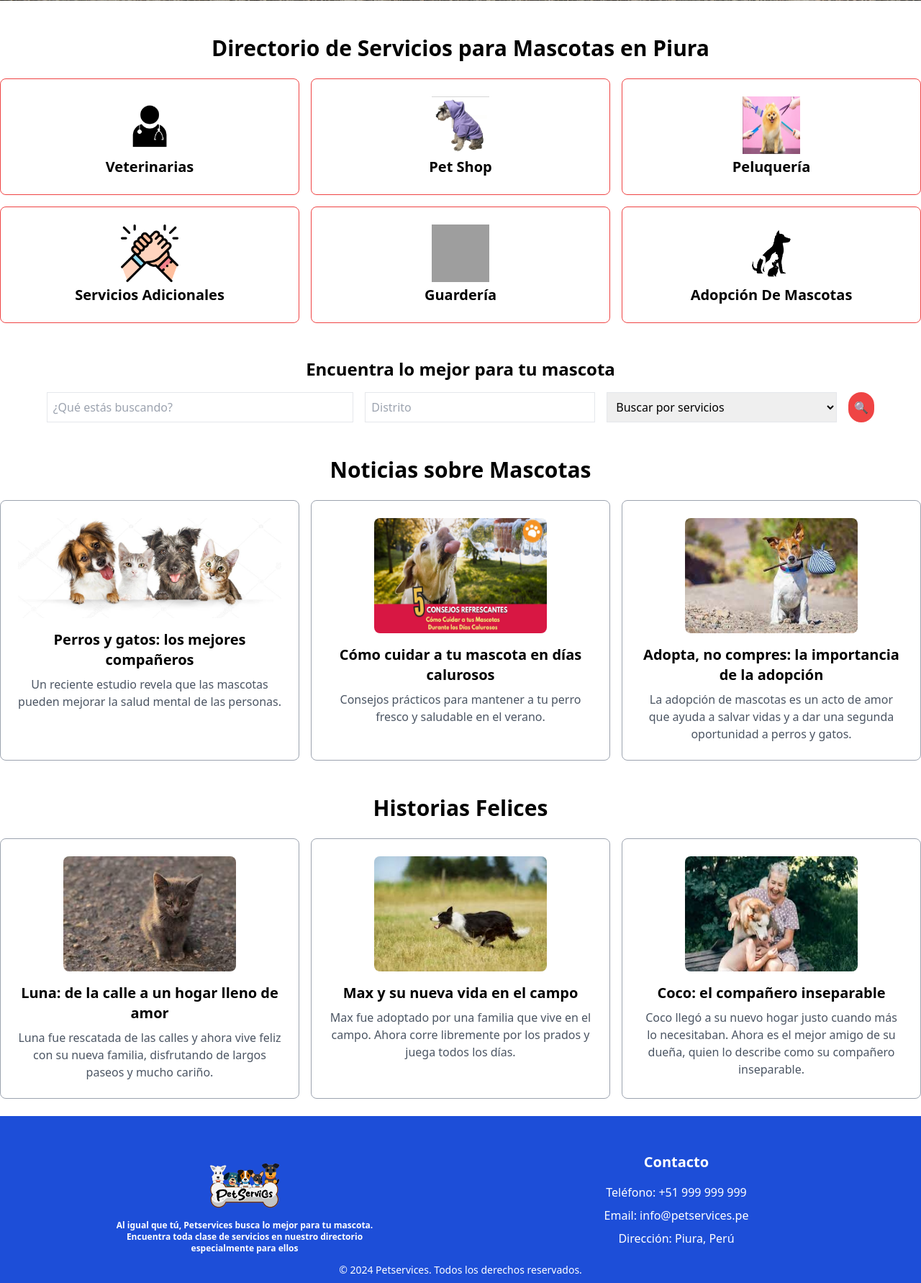
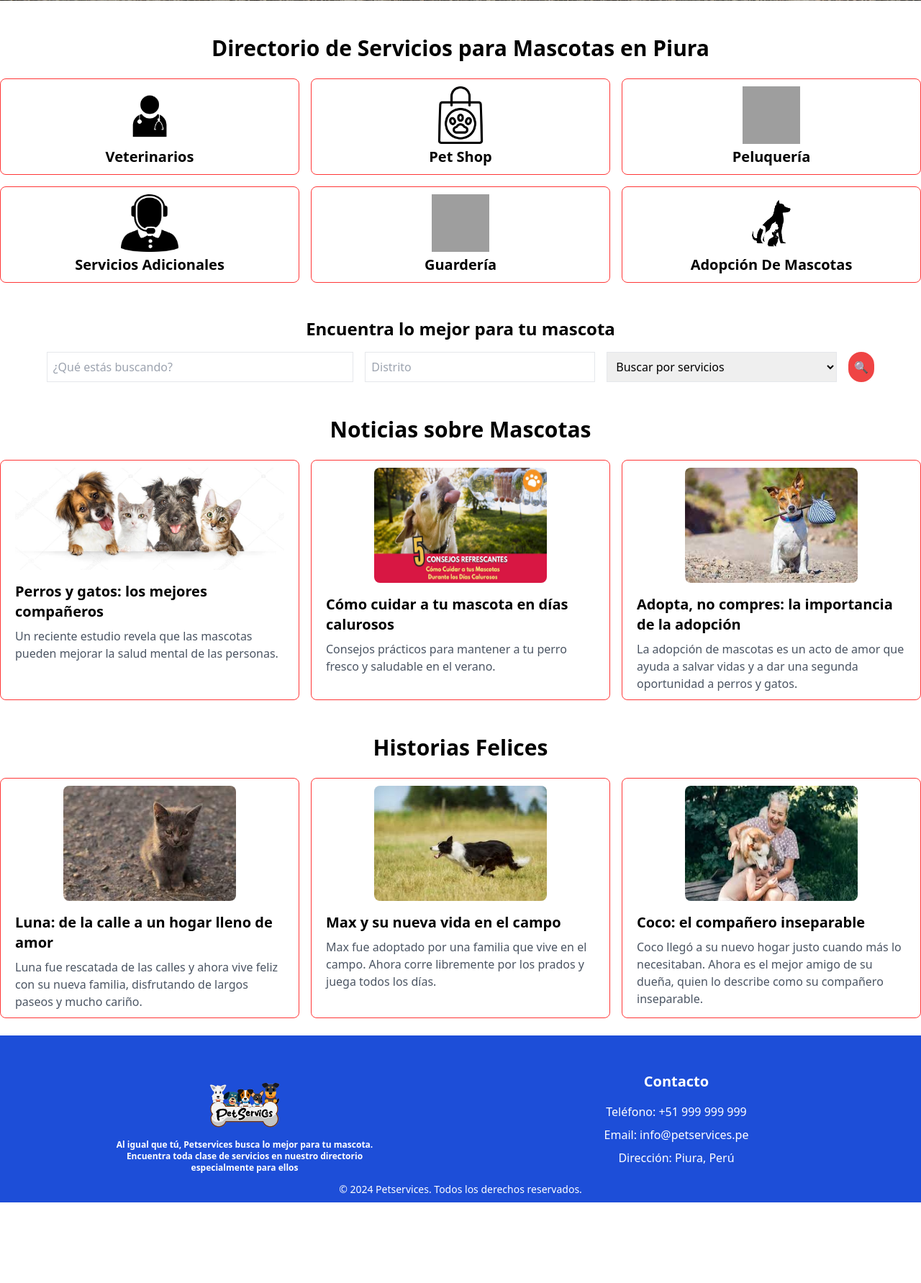
Before and after one commit to Maczz09/PetServices, a PHP site: page /petservices/html/index.php in a window 1280 px wide. Shown: the part 663-2446 px from the top of the page at 72% size. After the commit the page ends 2334 px from the top, so only its background shows below. Run offline with PHP 8.4, Linux system fonts and the light colour scheme; some libraries are stand-ins or nearby versions; grey boxes are pictures that could not be loaded.

Commit message:
modificaciones del Index y nuevas imagenes y estilos css

```diff
--- a/src/fronted/css/style.css
+++ b/src/fronted/css/style.css
@@ -19,3 +19,32 @@
 .banner img.active {
   opacity: 1;
 }
+
+
+/* Estilo para los botones */
+.button {
+background-color: #fff; /* Color de fondo original */
+border: 1px solid #FF3737; /* Borde rojo */
+border-radius: 0.5rem; /* Radio de esquina */
+padding: 10px 20px;
+font-size: 16px;
+cursor: pointer; /* Cambia el cursor a una mano */
+transition: transform 0.5s ease; /* Transición suave */
+}
+
+/* Estilo para los botones al pasar el cursor */
+.button:hover {
+transform: scale(1.05); /* Aumenta el tamaño en un 10% */
+background-color: #87CEEB; /* Color celeste */
+}
+
+/* Estilo para el texto y la imagen dentro del botón */
+.button:hover a {
+color: #fff; /* Color de texto blanco */
+}
+
+
+
+.button:hover h3 {
+color: #fff; /* Color de texto blanco */
+}
--- a/src/fronted/html/index.php
+++ b/src/fronted/html/index.php
@@ -43,42 +43,45 @@
                     </h2>
                     <div class="grid grid-cols-1 sm:grid-cols-2 lg:grid-cols-3 gap-4">
                         <!-- Tarjetas -->
-                        <div class="border border-red-500 p-6 rounded-lg text-center">
-                            <a href="veterinarias.php">
+                        <button class="button">
+                        <a href="veterinarios.php">
                                 <img src="../images/doctor.png" alt="Veterinarias" class="h-20 w-20 mb-1 mx-auto" />
-                                <h3 class="text-xl font-bold">Veterinarias</h3>
+                                <h3 class="text-xl font-bold">Veterinarios</h3>
                             </a>
-                        </div>
-                        <div class="border border-red-500 p-6 rounded-lg text-center">
+
+                        </button>
+                        <button class="button">
                             <a href="petshop.php">
-                                <img src="../images/Ropa.jpg" alt="Pet Shop" class="h-20 w-20 mb-1 mx-auto" />
+                                <img src="../images/pet-shopicon.png" alt="Pet Shop" class="h-20 w-20 mb-1 mx-auto" />
                                 <h3 class="text-xl font-bold">Pet Shop</h3>
                             </a>
-                        </div>
-                        <div class="border border-red-500 p-6 rounded-lg text-center">
-                            <a href="../peluqueria.php">
-                                <img src="../images/Peluqueria de perros.jpg" alt="Lugares Pet Friendly" class="h-20 w-20 mb-1 mx-auto" />
+                        </button>
+
+                        <button class="button">
+                            <a href="peluqueria.php">
+                                <img src="../images/peluqueríaperros.png" alt="Lugares Pet Friendly" class="h-20 w-20 mb-1 mx-auto" />
                                 <h3 class="text-xl font-bold">Peluquería</h3>
                             </a>
-                        </div>
-                        <div class="border border-red-500 p-6 rounded-lg text-center">
+                        </button>
+
+                        <button class="button">
                             <a href="servicios_adicionales.php">
                                 <img src="../images/ayuda.png" alt="Servicios Adicionales" class="h-20 w-20 mb-1 mx-auto" />
                                 <h3 class="text-xl font-bold">Servicios Adicionales</h3>
                             </a>
-                        </div>
-                        <div class="border border-red-500 p-6 rounded-lg text-center">
+                        </button>
+                        <button class="button">
                             <a href="guarderia.php">
                                 <img src="../images/signo-de-hotel-para-mascotas.png" alt="Guardería" class="h-20 w-20 mb-1 mx-auto" />
                                 <h3 class="text-xl font-bold">Guardería</h3>
                             </a>
-                        </div>
-                        <div class="border border-red-500 p-6 rounded-lg text-center">
+                        </button>
+                        <button class="button">
                             <a href="adopcion.php">
                                 <img src="../images/perro y gato.png" alt="Adopción De Mascotas" class="h-20 w-20 mb-1 mx-auto" />
                                 <h3 class="text-xl font-bold">Adopción De Mascotas</h3>
                             </a>
-                        </div>
+                        </button>
                     </div>
                 </section>
                 <!-- Barra de búsqueda -->
@@ -106,7 +109,7 @@
                     </h2>
                     <div class="grid grid-cols-1 sm:grid-cols-2 lg:grid-cols-3 gap-4">
                         <!-- Noticia 1 -->
-                        <article class="border border-gray-400 p-6 rounded-lg text-center bg-white">
+                        <article class="button">
                             <img src="../images/perroygatojuntos.jpg" alt="Noticia sobre mascotas"
                                 class=" mx-auto mb-4 rounded-lg" />
                             <h3 class="text-xl font-bold mb-2">
@@ -118,7 +121,7 @@
                             </p>
                         </article>
                         <!-- Noticia 2 -->
-                        <article class="border border-gray-400 p-6 rounded-lg text-center bg-white">
+                        <article class="button">
                             <img src="../images/Consejos-refrescantes-dias-calurosos.jpg" alt="Noticia sobre mascotas"
                                 class="h-40 w-60 mx-auto mb-4 rounded-lg" />
                             <h3 class="text-xl font-bold mb-2">
@@ -130,7 +133,7 @@
                             </p>
                         </article>
                         <!-- Noticia 3 -->
-                        <article class="border border-gray-400 p-6 rounded-lg text-center bg-white">
+                        <article class="button">
                             <img src="../images/adoptar.jpeg" alt="Noticia sobre mascotas"
                                 class="h-40 w-60 mx-auto mb-4 rounded-lg" />
                             <h3 class="text-xl font-bold mb-2">
@@ -150,7 +153,7 @@
                     </h2>
                     <div class="grid grid-cols-1 sm:grid-cols-2 lg:grid-cols-3 gap-4">
                         <!-- Historia 1 -->
-                        <article class="border border-gray-400 p-6 rounded-lg text-center bg-white">
+                        <article class="button">
                             <img src="../images/gatocallejero.jpeg" alt="Historias Felices"
                                 class="h-40 w-60 mx-auto mb-4 rounded-lg" />
                             <h3 class="text-xl font-bold mb-2">
@@ -162,7 +165,7 @@
                             </p>
                         </article>
                         <!-- Historia 2 -->
-                        <article class="border border-gray-400 p-6 rounded-lg text-center bg-white">
+                        <article class="button">
                             <img src="../images/perrodecampo.jpeg" alt="Historias Felices"
                                 class="h-40 w-60 mx-auto mb-4 rounded-lg" />
                             <h3 class="text-xl font-bold mb-2">
@@ -175,7 +178,7 @@
                             </p>
                         </article>
                         <!-- Historia 3 -->
-                        <article class="border border-gray-400 p-6 rounded-lg text-center bg-white">
+                        <article class="button">
                             <img src="../images/perroconabuela.jpeg" alt="Historias Felices"
                                 class="h-40 w-60 mx-auto mb-4 rounded-lg" />
                             <h3 class="text-xl font-bold mb-2">
```
Also changed, not shown: src/fronted/images/ayuda.png, src/fronted/images/peluqueriaperros.png (added), src/fronted/images/pet-shopicon.png (added). Lines whose indentation alone changed are shown as unchanged.
